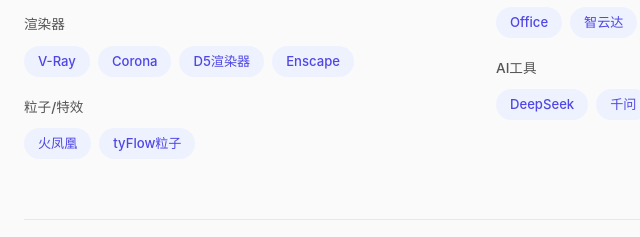
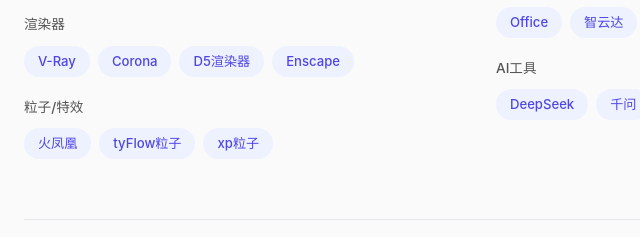
Before and after one commit to hututub/resume, a plain HTML site: page index.html in a window 1280 px wide. Shown: the part 1283-1520 px from the top of the page, 160-800 px from the left. Drawn offline with Linux system fonts and the light colour scheme.

Commit message:
Update index.html

```diff
--- a/index.html
+++ b/index.html
@@ -235,6 +235,7 @@
                     <div class="skill-tags">
                         <span class="skill-tag">火凤凰</span>
                         <span class="skill-tag">tyFlow粒子</span>
+                        <span class="skill-tag">xp粒子</span>
                     </div>
                 </div>
             </div>
```
